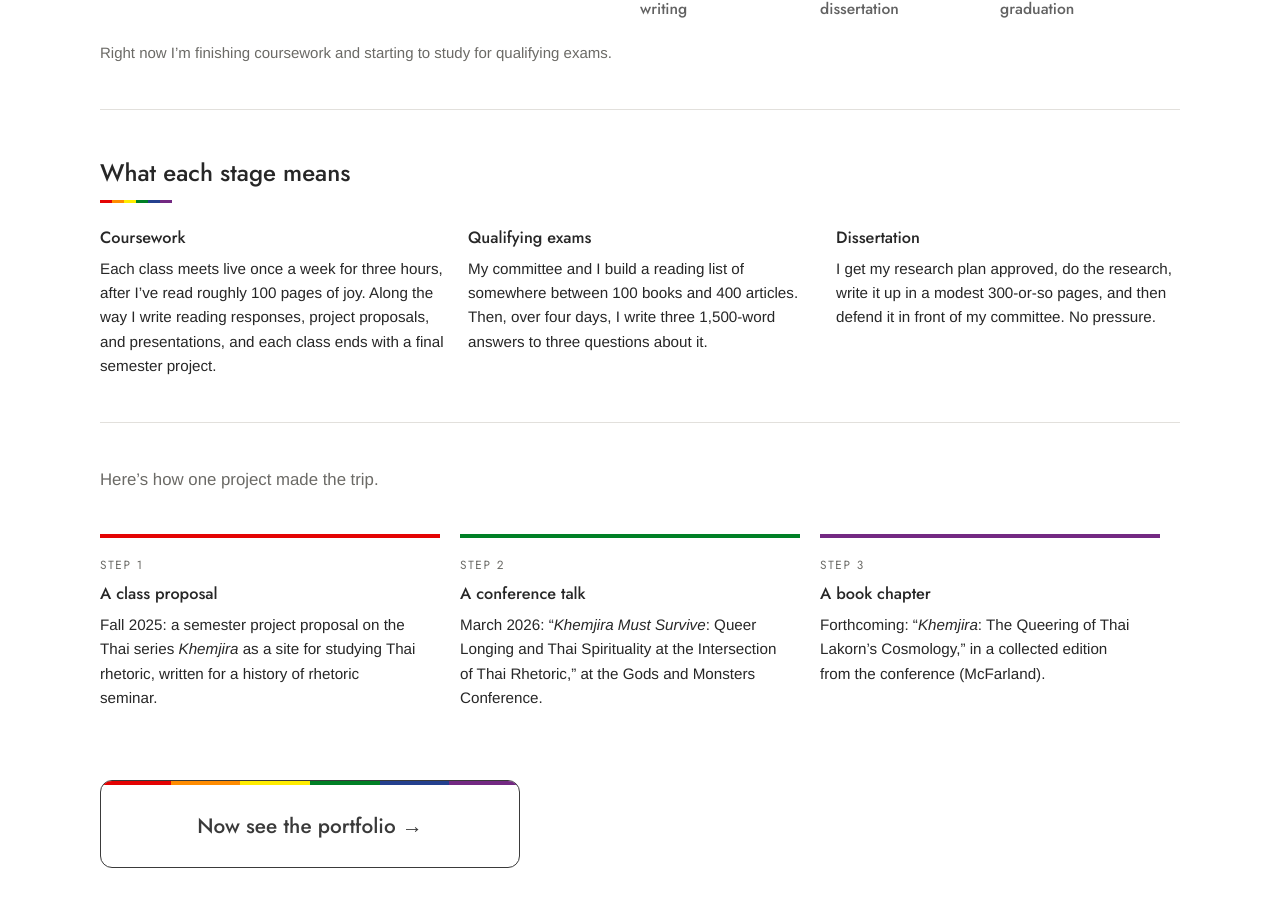
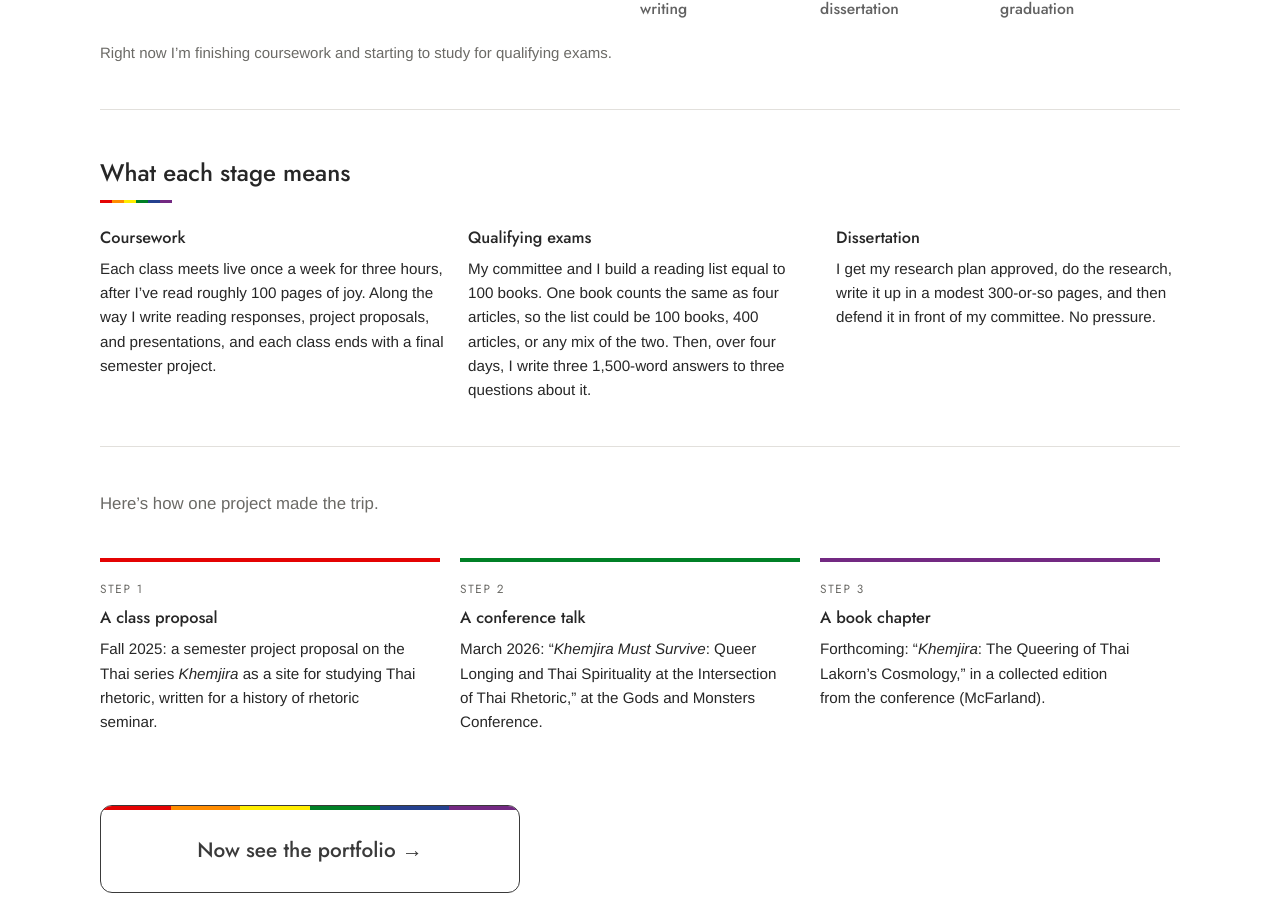
Before and after one commit to prof-richriddle/portfolio, a Jekyll site: the page built from family.html, in a window 1280 px wide and 900 px high, scrolled down 536 px. Built offline with Jekyll 4.4.1, drawn with Linux system fonts in a browser that asks for light colours.

Commit message:
Friends & Family: qualifying exam line shows the math (from Deliberative Engagement #1)
Co-Authored-By: Claude Opus 5.5 <noreply@anthropic.com>
Claude-Session: https://claude.ai/code/session_01LKxkcfdpkeKgywibvvsXFB

```diff
--- a/family.html
+++ b/family.html
@@ -29,7 +29,7 @@ title: Friends & Family
   <div class="sec-head"><h2 id="stages-h">What each stage means</h2></div>
   <div class="teach">
     <div><h3>Coursework</h3><p>Each class meets live once a week for three hours, after I’ve read roughly 100 pages of joy. Along the way I write reading responses, project proposals, and presentations, and each class ends with a final semester project.</p></div>
-    <div><h3>Qualifying exams</h3><p>My committee and I build a reading list of somewhere between 100 books and 400 articles. Then, over four days, I write three 1,500-word answers to three questions about it.</p></div>
+    <div><h3>Qualifying exams</h3><p>My committee and I build a reading list equal to 100 books. One book counts the same as four articles, so the list could be 100 books, 400 articles, or any mix of the two. Then, over four days, I write three 1,500-word answers to three questions about it.</p></div>
     <div><h3>Dissertation</h3><p>I get my research plan approved, do the research, write it up in a modest 300-or-so pages, and then defend it in front of my committee. No pressure.</p></div>
   </div>
 </section>
```
